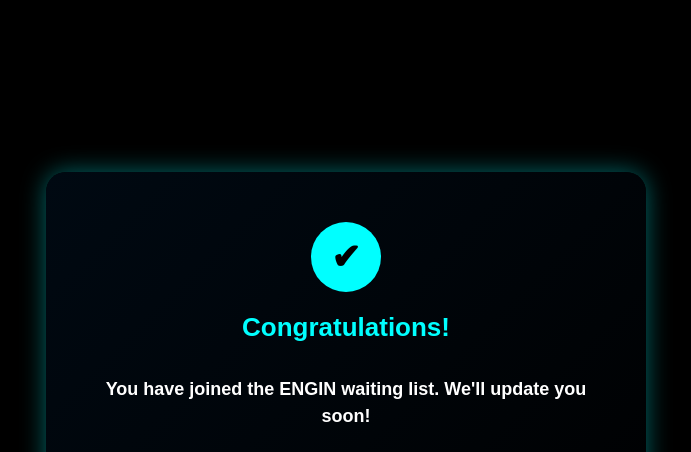
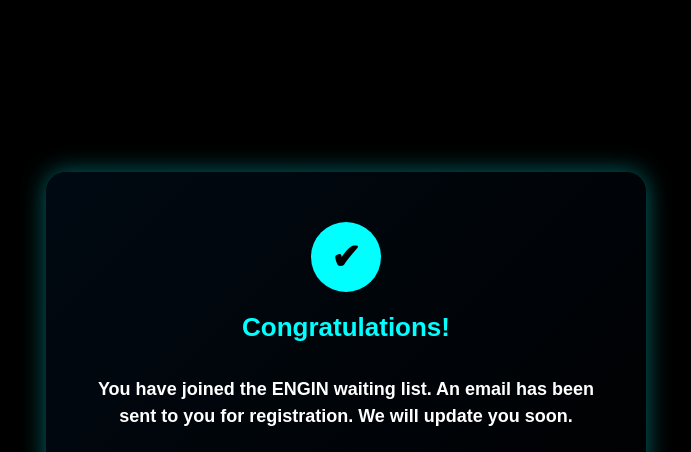
Before and after one commit to mohammedabsal/Engin, a plain HTML site: page pages/success.html in a window 1280 px wide. Shown: the top 452 px of the page, without its empty margins (294-985 px from the left). Drawn offline with Linux system fonts and the light colour scheme.

Commit message:
success update

```diff
--- a/pages/success.html
+++ b/pages/success.html
@@ -12,7 +12,7 @@
             <div class="checkmark-circle">✔</div>
             <h2>Congratulations!</h2>
             <br>
-            <h5 class="success-message">You have joined the ENGIN waiting list. We'll update you soon!</h5>
+            <h5 class="success-message">You have joined the ENGIN waiting list. An email has been sent to you for registration. We will update you soon.</h5>
             <blockquote>
                 "At Engin, we say: 'It's a long way to go, but we're here to walk it with you.'"
             </blockquote>
```
